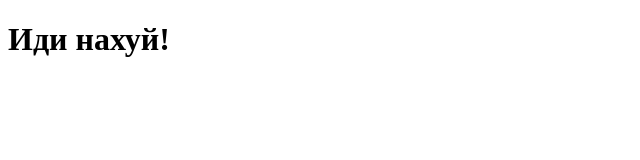
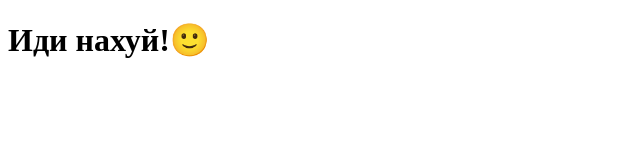
Before and after one commit to ujujkm337/ghjcnj, a plain HTML site: page index.html in a window 1280 px wide. Shown: the whole page, without its empty margins (0-640 px from the left). Drawn offline with Linux system fonts and the light colour scheme.

Commit message:
Update index.html

```diff
--- a/index.html
+++ b/index.html
@@ -8,7 +8,8 @@
 </head>
 <body>
     <header>
-        <h1>Иди нахуй!</h1>
+        <h1>Иди нахуй!🙂</h1>
     </header>
 </body>
+
 </html>
```
